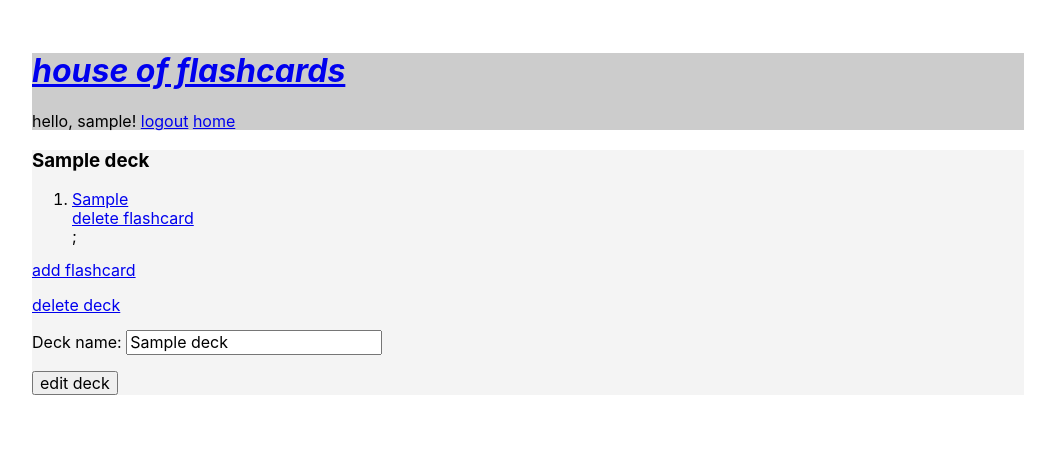
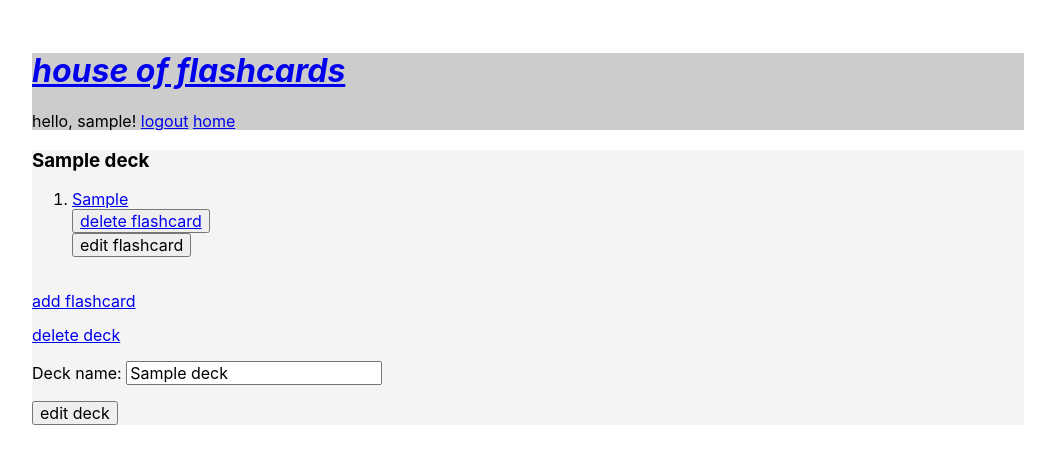
Before and after one commit to momentum-team-1/django-from-scratch-hkishawi, a Django app: page /decks/1/edit/ in a window 1280 px wide. Shown: the top 464 px of the page, without its empty margins (112-1167 px from the left). Run offline with Django 3.2, Linux system fonts and the light colour scheme; a user stored in the database is signed in; tables that the repository leaves empty hold one stand-in row (values such as "Sample post").

Commit message:
add/delete/view functions working; edit card in progress

```diff
--- a/django_decks/urls.py
+++ b/django_decks/urls.py
@@ -29,6 +29,7 @@ urlpatterns = [
     path('decks/<int:card_pk>/view_prompt/', flashcards_views.view_prompt, name='view_prompt'),
     path('decks/<int:card_pk>/view_answer/', flashcards_views.view_answer, name='view_answer'),
     path('decks/<int:card_pk>/delete_flashcard/', flashcards_views.delete_flashcard, name='delete_flashcard'),
+    path('decks/<int:card_pk>/edit_flashcard/', flashcards_views.edit_flashcard, name='edit_flashcard'),
     path('decks/<int:deck_pk>/', flashcards_views.deck_detail, name='deck_detail'),
     path('admin/', admin.site.urls),
     path('accounts/', include('registration.backends.default.urls')),
--- a/flashcards/views.py
+++ b/flashcards/views.py
@@ -87,12 +87,14 @@
 @login_required
 def view_prompt(request, card_pk):
     flashcard = get_object_or_404(Flashcard, pk=card_pk)
-    return render(request, "decks/view_prompt.html", {"flashcard": flashcard})
+    return render(request, "decks/view_prompt.html",
+    {"flashcard": flashcard})
 
 @login_required
 def view_answer(request, card_pk):
     flashcard = get_object_or_404(Flashcard, pk=card_pk)
-    return render(request, "decks/view_answer.html", {"flashcard": flashcard})
+    return render(request, "decks/view_answer.html",
+    {"flashcard": flashcard})
 
 @login_required
 def delete_flashcard(request, card_pk):
@@ -100,6 +102,24 @@
 
     if request.method == "POST":
         flashcard.delete()
-        return redirect(to='deck_detail')
+        return redirect(to='deck_detail', deck_pk=flashcard.deck.pk)
 
-    return render(request, "decks/delete_flashcard.html", { "flashcard": flashcard })
+    return render(request, "decks/delete_flashcard.html",
+    { "flashcard": flashcard })
+
+@login_required
+def edit_flashcard(request, card_pk):
+    flashcard = get_object_or_404(Flashcard, pk=card_pk)
+
+    if request.method == "POST":
+        form = FlashcardForm (instance=flashcard, data=request.POST)
+        if form.is_valid():
+            deck = form.save()
+            return redirect(to='deck_detail', deck_pk=flashcard.deck.pk)
+    else:
+        form = FlashcardForm(instance=flashcard)
+
+    return render(request, "decks/deck_detail.html", {
+        "form": form,
+        "flashcard": flashcard
+    })
--- a/templates/decks/deck_detail.html
+++ b/templates/decks/deck_detail.html
@@ -5,25 +5,36 @@
 
 <h2>{{ deck.deck }}</h2>
 
-<!-- <p>
-    <a href="{% url 'deck_detail' deck_pk=deck.pk %}">{{ deck.deck_list }}</a>
-</p> -->
+
 
 <h3>{{ deck.deck_name }}</h3>
 
-<!-- <h3><a href="{% url 'deck_detail' deck_pk=deck.pk %}">{{ flashcard.prompt}}</a></h3> -->
 
+<div>
 <ol>
     {% for flashcard in deck.flashcards.all %}
     <li>
     <div><a href="{% url 'view_answer' card_pk=flashcard.pk %}">{{ flashcard.prompt }}</a></div>
-    <a class="" href="{% url 'delete_flashcard' card_pk=flashcard.pk %}">delete flashcard</a>
+
+    <div>
+    <button type="submit"><a class="" href="{% url 'delete_flashcard' card_pk=flashcard.pk %}">delete flashcard</a></button>
+    </div>
+
+    <div>
+        <form action="{% url 'edit_flashcard' card_pk=flashcard.pk %}">
+            <button type="submit">edit flashcard</button>
+        </form>
+    </div>
+    <br>
     </li>
-    {% endfor %};
+    {% endfor %}
 </ol>
+</div>
+
 
 <p><a href="{% url 'add_flashcard' deck_pk=deck.pk %}">add flashcard</a></p>
 
+<div>
 <p class="">
     <a class="" href="{% url 'delete_deck' deck_pk=deck.pk %}">delete deck</a>
 </p>
@@ -35,11 +46,6 @@
         <button type="submit">edit deck</button>
     </div>
 </form>
-
-<!-- <ul>
-    {% for flashcard in deck.flashcards.all %}
-    <li>{{ flashcard.text }}</li>
-    {% endfor %}
-</ul> -->
+</div>
 
 {% endblock %}
--- a/templates/decks/deck_list.html
+++ b/templates/decks/deck_list.html
@@ -5,8 +5,9 @@
     <a href="{% url 'add_deck' %}">add a new deck</a>
 </h2>
 
+
 <h2>your decks</h2>
-<ul>
+<ul<>
     {% for deck in decks %}
     <li>
         <a href="{% url 'deck_detail' deck_pk=deck.pk %}"></a>{{ deck.deck_name }}<br>
--- a/templates/decks/delete_flashcard.html
+++ b/templates/decks/delete_flashcard.html
@@ -2,12 +2,12 @@
 
 {% block content %}
 
-<form action="{% url 'delete_flashcard' pk=card_pk %}" method="POST">
+<form action="{% url 'delete_flashcard' card_pk=flashcard.pk %}" method="POST">
     {% csrf_token %}
-    <p>are you sure you want to delete {{ flashcard }}?</p>
+    <p>are you sure you want to delete {{ flashcard.prompt }}?</p>
     <p>
         <button class="" type="submit">yes, delete please</button>
-        <a class="" href="{% url 'deck_detail' deck_pk=deck.pk %}">cancel</a>
+        <a class="" href="{% url 'deck_detail' deck_pk=flashcard.deck.pk %}">cancel</a>
     </p>
 
 </form>
--- a/templates/decks/edit_deck.html
+++ b/templates/decks/edit_deck.html
@@ -8,10 +8,6 @@
     {% csrf_token %}
     {{ form.as_p }}
 
-    {% comment %}
-    <!--this renders data in <p> tags-->
-    {% endcomment %}
-
     <div>
         <button type="submit">update deck name</button>
     </div>
```
Also changed, not shown: templates/decks/edit_flashcard.html (added, +16 -0 lines), templates/decks/view_answer.html (+6 -4 lines), templates/decks/view_prompt.html (+5 -2 lines).
